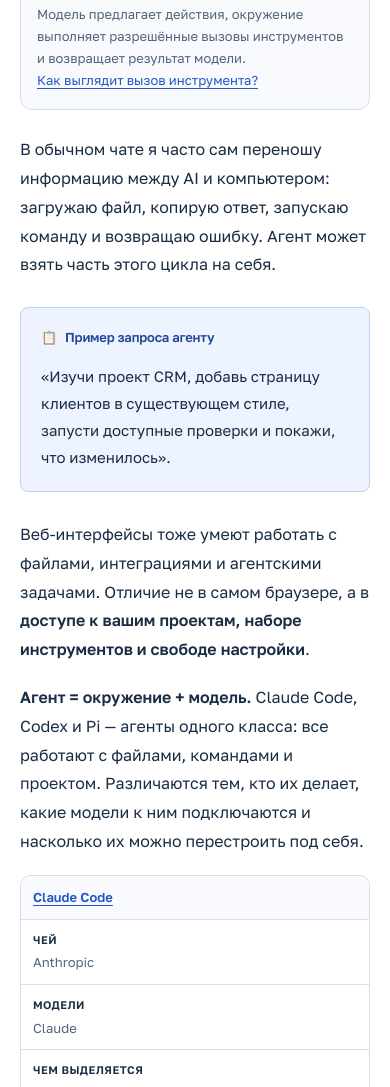
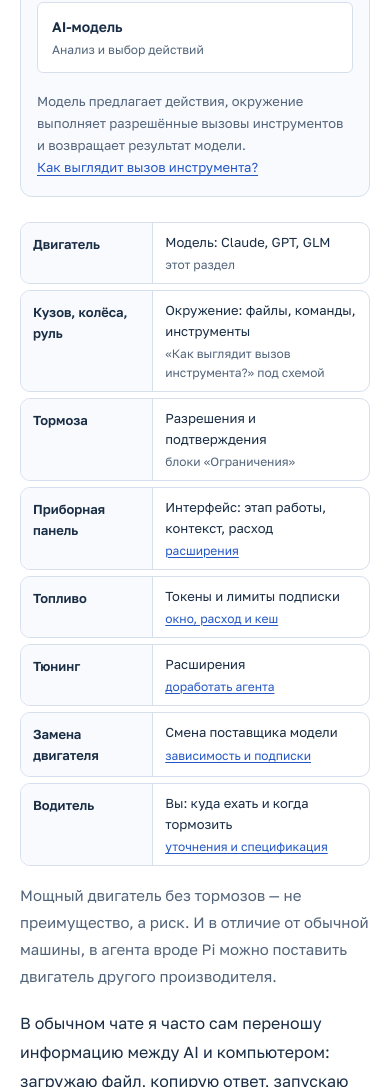
Before and after one commit to Rival/agent-field-guide, a website: page index.html in a window 390 px wide. Shown: the part 3986-5073 px from the top of the page. Drawn offline with Linux system fonts and the light colour scheme.

Commit message:
feat: explain agents with a car metaphor
- Agents section: "Модель — двигатель. Агент — вся машина вокруг него",
  new gist, and a car → agent → section map (engine, chassis, brakes,
  dashboard, fuel, tuning, engine swap, driver) that doubles as an index
- One-line callbacks in independence (engine swap) and extensions (tuning)
- Compact two-column car table on mobile

Co-Authored-By: Claude Opus 5.5 <noreply@anthropic.com>

```diff
--- a/index.html
+++ b/index.html
@@ -107,8 +107,8 @@
 
       <section id="agents">
         <p class="section-stage"><span aria-hidden="true">1</span>Этап «Общаться» · от чата к агенту</p>
-        <h2>Модель — это мозг. Агент даёт ему инструменты</h2>
-        <p class="gist"><strong>Суть.</strong> Модель только думает и предлагает действия. Агент — программа вокруг неё — сам читает файлы, запускает команды и возвращает модели результат. Claude Code, Codex и Pi — такие агенты.</p>
+        <h2>Модель&nbsp;— двигатель. Агент&nbsp;— вся машина вокруг него</h2>
+        <p class="gist"><strong>Суть.</strong> Двигатель сам никуда не едет. Модель только думает и предлагает действия, а агент — программа вокруг неё — даёт ей колёса, руль, тормоза и приборы: читает файлы, запускает команды и возвращает модели результат. Claude Code, Codex и Pi — такие агенты. За рулём — вы.</p>
         <figure class="diagram">
           <div class="flow three">
             <div class="flow-box"><strong>Вы</strong><span>Задача и ограничения</span></div><span class="flow-arrow" aria-hidden="true">→</span>
@@ -135,6 +135,22 @@
           </ol>
           <p class="explainer-note">У Anthropic, OpenAI и других поставщиков различаются только названия полей и обёртка — схема та же. Инструменты, которые добавляют расширения и MCP-серверы, попадают в тот же список из шага 1.</p>
         </div>
+        <div class="table-scroll" role="region" aria-label="Агент как машина" tabindex="0">
+          <table class="compare car">
+            <thead><tr><th scope="col">🚗 Машина</th><th scope="col">🤖 Агент</th><th scope="col">Где в статье</th></tr></thead>
+            <tbody>
+              <tr><th scope="row">Двигатель</th><td data-label="Агент">Модель: Claude, GPT, GLM</td><td data-label="Где в статье">этот раздел</td></tr>
+              <tr><th scope="row">Кузов, колёса, руль</th><td data-label="Агент">Окружение: файлы, команды, инструменты</td><td data-label="Где в статье">«Как выглядит вызов инструмента?» под схемой</td></tr>
+              <tr><th scope="row">Тормоза</th><td data-label="Агент">Разрешения и подтверждения</td><td data-label="Где в статье">блоки «Ограничения»</td></tr>
+              <tr><th scope="row">Приборная панель</th><td data-label="Агент">Интерфейс: этап работы, контекст, расход</td><td data-label="Где в статье"><a href="#extensions">расширения</a></td></tr>
+              <tr><th scope="row">Топливо</th><td data-label="Агент">Токены и лимиты подписки</td><td data-label="Где в статье"><a href="#learning">окно, расход и кеш</a></td></tr>
+              <tr><th scope="row">Тюнинг</th><td data-label="Агент">Расширения</td><td data-label="Где в статье"><a href="#extensions">доработать агента</a></td></tr>
+              <tr><th scope="row">Замена двигателя</th><td data-label="Агент">Смена поставщика модели</td><td data-label="Где в статье"><a href="#independence">зависимость и подписки</a></td></tr>
+              <tr><th scope="row">Водитель</th><td data-label="Агент">Вы: куда ехать и когда тормозить</td><td data-label="Где в статье"><a href="#workflow">уточнения и спецификация</a></td></tr>
+            </tbody>
+          </table>
+        </div>
+        <p class="table-note">Мощный двигатель без тормозов — не преимущество, а риск. И в отличие от обычной машины, в агента вроде Pi можно поставить двигатель другого производителя.</p>
         <p>В обычном чате я часто сам переношу информацию между AI и компьютером: загружаю файл, копирую ответ, запускаю команду и возвращаю ошибку. Агент может взять часть этого цикла на себя.</p>
         <div class="prompt">
           <h3><span aria-hidden="true">📋</span> Пример запроса агенту</h3>
@@ -174,7 +190,7 @@
           <figcaption>Можно заменить поставщика модели, не отдавая ему владение проектом.</figcaption>
         </figure>
         <p>Код хранится в вашем репозитории, решения и требования — рядом с ним. Другой агент или разработчик может продолжить работу, даже если исходный сервис недоступен.</p>
-        <p>Это возможно и с Claude Code или Codex: они тоже работают с локальными файлами и Git. Особенность Pi — смена поставщиков внутри одного настраиваемого окружения.</p>
+        <p>Это возможно и с Claude Code или Codex: они тоже работают с локальными файлами и Git. Особенность Pi — смена поставщиков внутри одного настраиваемого окружения: та самая замена двигателя без замены машины.</p>
 
         <h3 class="table-title">Подписка или API: что куда подключается</h3>
         <div class="table-scroll" role="region" aria-label="Сравнение подписок Claude, ChatGPT и китайских coding-планов" tabindex="0">
@@ -215,7 +231,7 @@
         <p class="section-stage"><span aria-hidden="true">2</span>Этап «Делегировать»</p>
         <h2>Не хватает функции? Доработать самого агента</h2>
         <p class="gist"><strong>Суть.</strong> Расширение меняет самого агента: его интерфейс, поведение и набор инструментов. Скилл только учит модель, как делать задачу. Скилл просит — расширение гарантирует. Сам агент поможет написать такое расширение.</p>
-        <p>В <a href="https://docs.pi.dev/latest/extensions">Pi расширения</a> могут добавлять инструменты для модели, команды, обработчики событий и элементы терминального интерфейса. Можно адаптировать саму программу, а не только текст запроса к ней.</p>
+        <p>В <a href="https://docs.pi.dev/latest/extensions">Pi расширения</a> могут добавлять инструменты для модели, команды, обработчики событий и элементы терминального интерфейса. Можно адаптировать саму программу, а не только текст запроса к ней — это тюнинг машины, а не новые указания водителю.</p>
         <h3 class="sub-title">Скилл или расширение?</h3>
         <div class="table-scroll" role="region" aria-label="Сравнение скилла и расширения" tabindex="0">
           <table class="compare">
--- a/styles.css
+++ b/styles.css
@@ -395,3 +395,12 @@ code { padding: 1px 6px; border-radius: 4px; background: var(--mist); font-size:
   .ref-levels li:nth-child(n) { margin-left: 0; }
 }
 pre code { padding: 0; border-radius: 0; background: none; color: inherit; font-size: inherit; }
+.table-note { margin-top: -14px; font-size: 15px; color: var(--muted); }
+@media (min-width: 541px) { .compare.car th:first-child, .compare.car tbody th { width: 24%; } .compare.car td:last-child { width: 32%; } }
+@media (max-width: 540px) {
+  .compare.car tr { display: grid; grid-template-columns: 38% minmax(0, 1fr); margin-bottom: 6px; }
+  .compare.car tbody th { grid-row: span 2; border-right: 1px solid var(--rule); }
+  .compare.car td { border-top: 0; padding: 9px 12px 2px; color: var(--ink); }
+  .compare.car td:last-child { padding: 0 12px 9px; font-size: 12px; color: var(--muted); }
+  .compare.car td::before { display: none; }
+}
```
